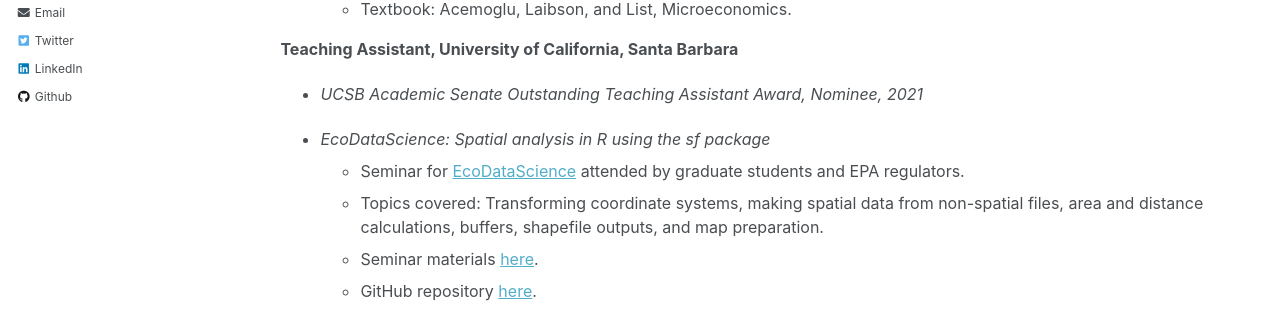
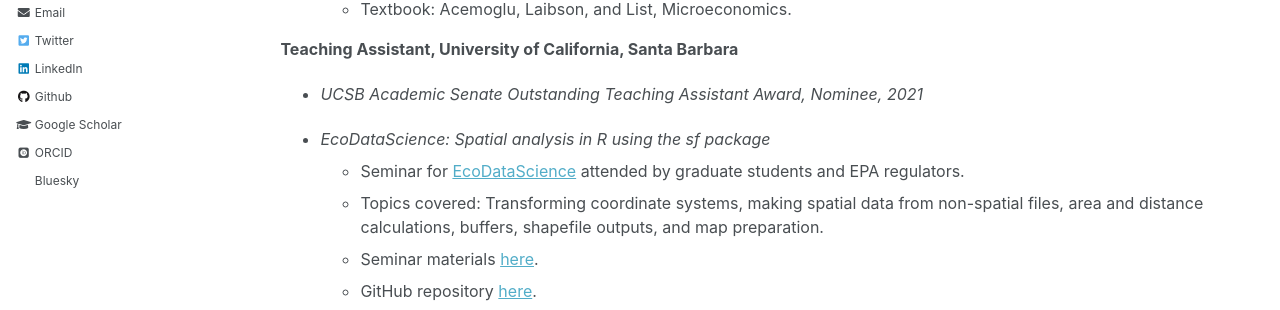
Before and after one commit to jacobgellman/jacobgellman.github.io, a Jekyll site: the page built from _pages/teaching.md, in a window 1280 px wide. Shown: the part 356-666 px from the top of the page. Built offline with Jekyll 4.4.1, drawn with Linux system fonts in a browser that asks for light colours; some web fonts are replaced.

Commit message:
Additional following icons

```diff
--- a/_config.yml
+++ b/_config.yml
@@ -98,18 +98,20 @@
   foursquare       :
   github           : "jacobgellman"
   google_plus      :
+  googlescholar    : "https://scholar.google.com/citations?user=rfQmUqYAAAAJ"
   keybase          :
   instagram        :
   # impactstory      : #"https://profiles.impactstory.org/u/xxxx-xxxx-xxxx-xxxx"
   lastfm           :
   linkedin         : "jgellman"
-  # orcid            : "http://orcid.org/yourorcidurl"
+  orcid            : "https://orcid.org/my-orcid?orcid=0000-0001-9360-8784"
   pinterest        :
   soundcloud       :
   stackoverflow    : # http://stackoverflow.com/users/123456/username
   steam            :
   tumblr           :
   twitter          : "jacobgellman"
+  bluesky          : "https://bsky.app/profile/jacobgellman.com"
   vine             :
   weibo            :
   xing             :
--- a/_includes/author-profile.html
+++ b/_includes/author-profile.html
@@ -112,6 +112,9 @@
       {% if author.orcid %}
         <li><a href="{{ author.orcid }}"><i class="ai ai-orcid-square ai-fw"></i> ORCID</a></li>
       {% endif %}
+	  {% if author.bluesky %}
+        <li><a href="{{ author.bluesky }}"><i class="fab fa-fw fa-bluesky"></i> Bluesky</a></li>
+      {% endif %}
       {% if author.impactstory %}
         <li><a href="{{ author.impactstory }}"><i class="ai ai-impactstory ai-fw"></i> Impactstory</a></li>
       {% endif %}
```
